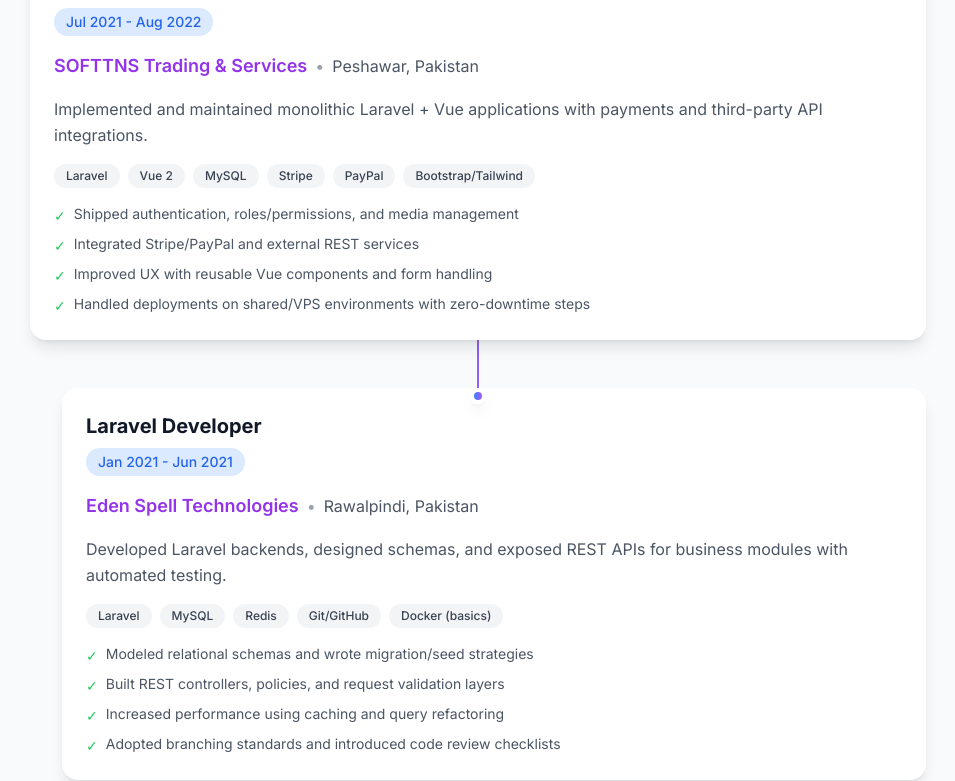
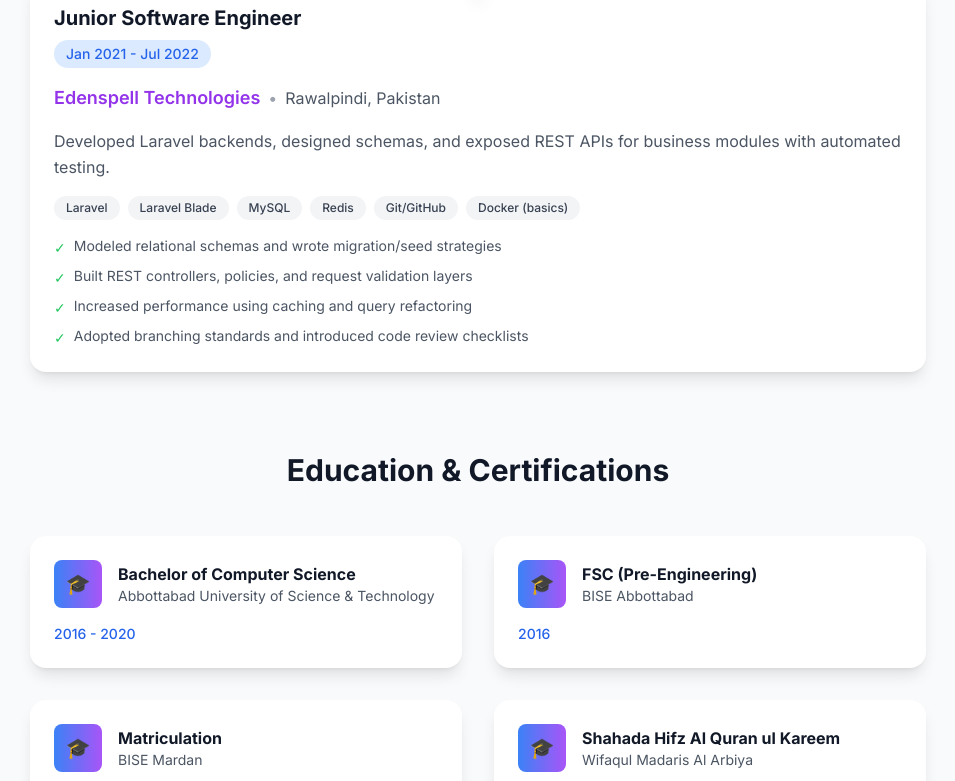
Before and after one commit to RahmatUllah-github/portfolio, a Nuxt app: page / in a window 1280 px wide. Shown: the part 6092-6873 px from the top of the page, without its empty margins (162-1117 px from the left). Built offline with nearby package versions, Linux system fonts and the light colour scheme.

Commit message:
experience section updated

```diff
--- a/components/ExperienceSection.vue
+++ b/components/ExperienceSection.vue
@@ -96,12 +96,12 @@
 const experiences = [
   {
     id: 1,
-    position: 'Sr. Full Stack Developer',
+    position: 'Senior Software Engineer',
     company: 'DeltaDots',
     location: 'Lahore, Pakistan',
     duration: 'Nov 2023 - Present',
     description: 'Owning full stack delivery across SaaS, e-commerce, and integrations with a Laravel + Nuxt/NestJS focus, plus AWS and Stripe.',
-    technologies: ['Laravel', 'Laravel Nova', 'Nuxt 3', 'NestJS', 'TypeScript', 'PostgreSQL', 'MySQL', 'Redis', 'AWS (S3, CloudFront)', 'Stripe'],
+    technologies: ['Laravel', 'Laravel Blade', 'Laravel Nova', 'Vue.js', 'Nuxt 3', 'NestJS', 'TypeScript', 'PostgreSQL', 'MySQL', 'Redis', 'AWS (S3, CloudFront)', 'AWS Deployements', 'CI/CD', 'Stripe', 'PayPal', 'Google Pay', 'Linnworks API', 'Microsoft Business Central API'],
     achievements: [
       'Led core features on KP-Pharma, Regen Bespoke, Festa and RPM',
       'Integrated Stripe Payment Intents with Apple Pay and Google Pay',
@@ -111,12 +111,12 @@ const experiences = [
   },
   {
     id: 2,
-    position: 'Laravel & Vue.js Developer',
+    position: 'Associate Software Engineer',
     company: 'OnyxTec Solutions',
     location: 'Lahore, Pakistan',
     duration: 'Aug 2022 - Oct 2023',
     description: 'Delivered product features for web apps using a monolithic Laravel + Vue stack with REST APIs and MySQL.',
-    technologies: ['Laravel', 'Vue 2', 'Nuxt', 'MySQL', 'Redis', 'Git'],
+    technologies: ['Laravel', 'Laravel Blade', 'Vue 2', 'MySQL', 'Redis', 'Git/Github/Bitbucket'],
     achievements: [
       'Built dashboards, CRUD modules, validations, and role-based access',
       'Optimized slow queries with proper indexing and eager loading',
@@ -126,27 +126,12 @@ const experiences = [
   },
   {
     id: 3,
-    position: 'Laravel & Vue.js Developer',
-    company: 'SOFTTNS Trading & Services',
-    location: 'Peshawar, Pakistan',
-    duration: 'Jul 2021 - Aug 2022',
-    description: 'Implemented and maintained monolithic Laravel + Vue applications with payments and third-party API integrations.',
-    technologies: ['Laravel', 'Vue 2', 'MySQL', 'Stripe', 'PayPal', 'Bootstrap/Tailwind'],
-    achievements: [
-      'Shipped authentication, roles/permissions, and media management',
-      'Integrated Stripe/PayPal and external REST services',
-      'Improved UX with reusable Vue components and form handling',
-      'Handled deployments on shared/VPS environments with zero-downtime steps'
-    ]
-  },
-  {
-    id: 4,
-    position: 'Laravel Developer',
-    company: 'Eden Spell Technologies',
+    position: 'Junior Software Engineer',
+    company: 'Edenspell Technologies',
     location: 'Rawalpindi, Pakistan',
-    duration: 'Jan 2021 - Jun 2021',
+    duration: 'Jan 2021 - Jul 2022',
     description: 'Developed Laravel backends, designed schemas, and exposed REST APIs for business modules with automated testing.',
-    technologies: ['Laravel', 'MySQL', 'Redis', 'Git/GitHub', 'Docker (basics)'],
+    technologies: ['Laravel', 'Laravel Blade', 'MySQL', 'Redis', 'Git/GitHub', 'Docker (basics)'],
     achievements: [
       'Modeled relational schemas and wrote migration/seed strategies',
       'Built REST controllers, policies, and request validation layers',
```
